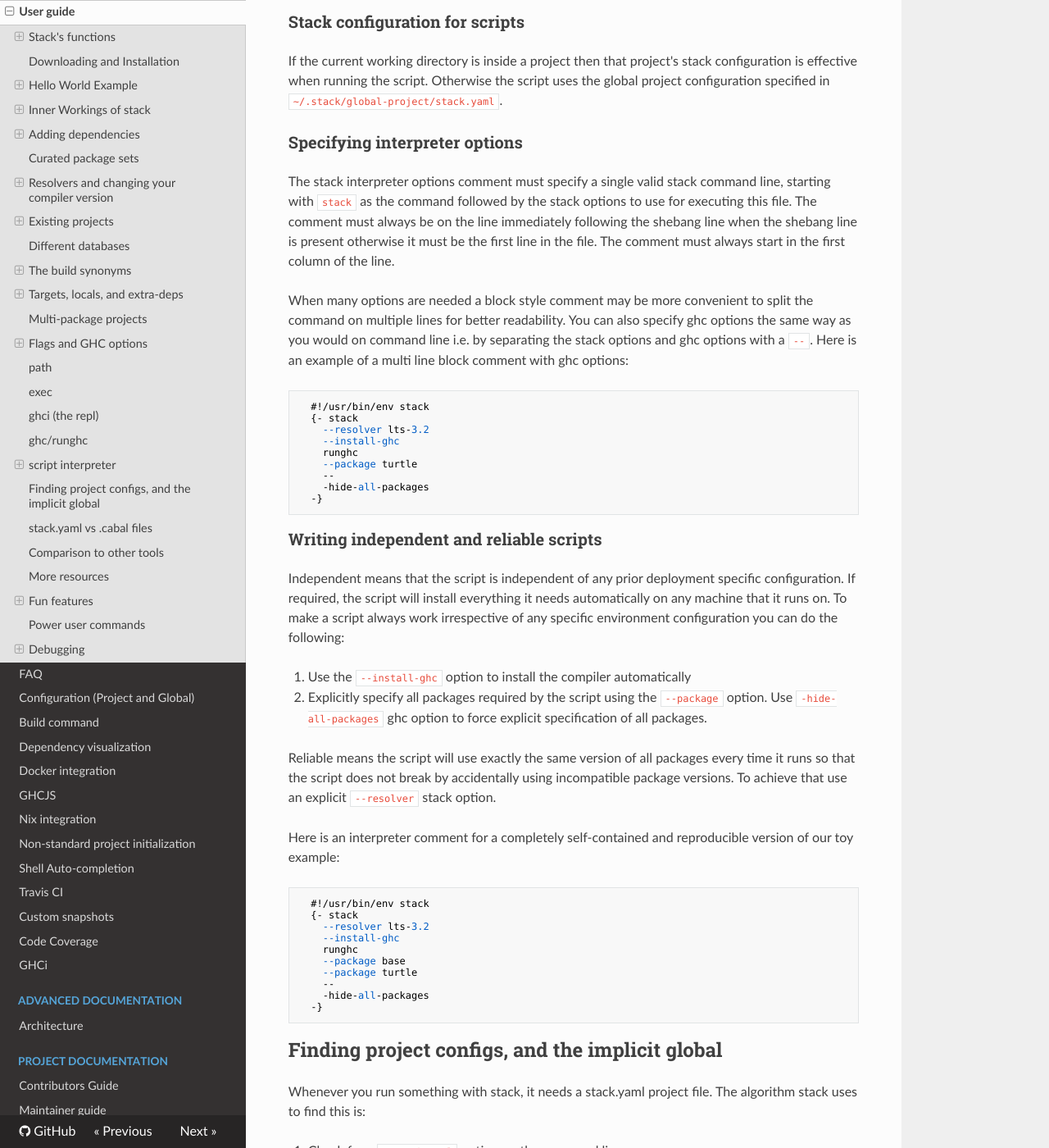
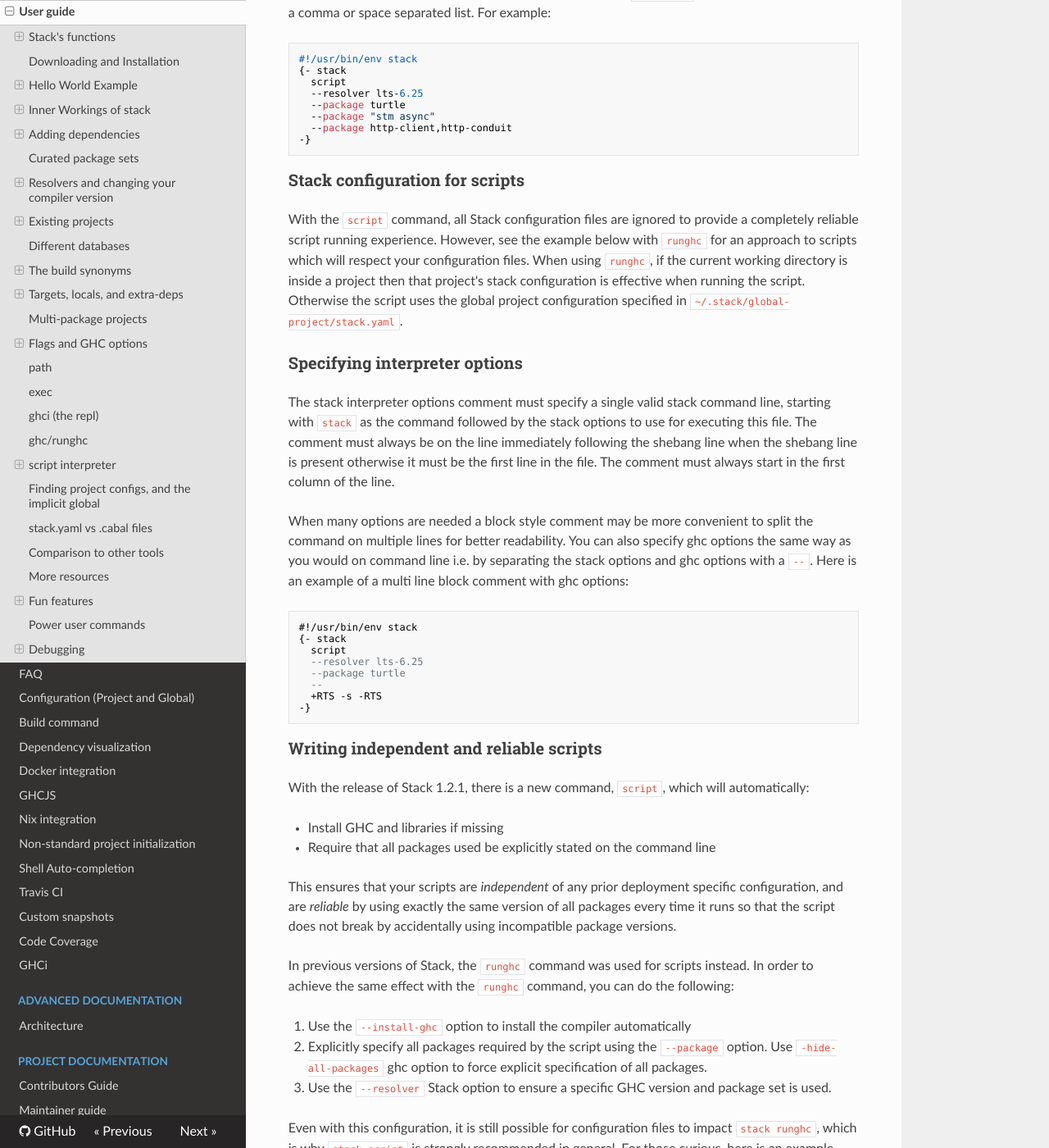
Before and after one commit to commercialhaskell/stack, an MkDocs documentation site: the page built from doc/GUIDE.md, in a window 1280 px wide and 1400 px high, scrolled down 30591 px. Shown: the whole window at 82% size. Built offline with MkDocs 1.6.1, drawn with Linux system fonts in a browser that asks for light colours; nearby versions of some CDN libraries; old or Windows-style settings are respelled for this version of MkDocs; some of the changed text lies outside the part shown.

Commit message:
Script command #2805
This adds a basic script command. Most of the work involved has to do
with preventing config files from being loaded. There's at least one
ugly hack involved (adding a dummy bcStackYaml value), and some usages
of error that should probably be converted to proper exception types.

While this addresses reproducibility, it doesn't help with the speed
concerns: script is now about 100ms faster than runghc on my system for
the case where --package is provided, but it's still over a second for
Hello World. The slowdown is inherent right now in checking if the
relevant packages are installed. It would be nice to figure out a way to
optimize the package check.

Also, this should include some integration tests. It should be a simple
matter of a test that includes a bogus stack.yaml and proving that stack
script ignores it.

````diff
--- a/doc/GUIDE.md
+++ b/doc/GUIDE.md
@@ -1650,23 +1650,17 @@
 An example will be easiest to understand:
 
 ```
-michael@d30748af6d3d:~$ cat turtle.hs
+michael@d30748af6d3d:~$ cat turtle-example.hs
 #!/usr/bin/env stack
--- stack --resolver lts-3.2 --install-ghc runghc --package turtle
+-- stack --resolver lts-6.25 script --package turtle
 {-# LANGUAGE OverloadedStrings #-}
 import Turtle
 main = echo "Hello World!"
-michael@d30748af6d3d:~$ chmod +x turtle.hs
-michael@d30748af6d3d:~$ ./turtle.hs
-Run from outside a project, using implicit global project config
-Using resolver: lts-3.2 specified on command line
-hashable-1.2.3.3: configure
-# installs some more dependencies
-Completed all 22 actions.
+michael@d30748af6d3d:~$ chmod +x turtle-example.hs
+michael@d30748af6d3d:~$ ./turtle-example.hs
+Completed 5 action(s).
 Hello World!
-michael@d30748af6d3d:~$ ./turtle.hs
-Run from outside a project, using implicit global project config
-Using resolver: lts-3.2 specified on command line
+michael@d30748af6d3d:~$ ./turtle-example.hs
 Hello World!
 ```
 
@@ -1684,11 +1678,30 @@
 If you're on Windows: you can run `stack turtle.hs` instead of `./turtle.hs`.
 The shebang line is not required in that case.
 
+### Using multiple packages
+
+You can also specify multiple packages, either with multiple `--package`
+arguments, or by providing a comma or space separated list. For example:
+
+```
+#!/usr/bin/env stack
+{- stack
+  script
+  --resolver lts-6.25
+  --package turtle
+  --package "stm async"
+  --package http-client,http-conduit
+-}
+```
+
 ### Stack configuration for scripts
 
-If the current working directory is inside a project then that project's stack
-configuration is effective when running the script. Otherwise the script uses
-the global project configuration specified in
+With the `script` command, all Stack configuration files are ignored to provide a
+completely reliable script running experience. However, see the example below
+with `runghc` for an approach to scripts which will respect your configuration
+files. When using `runghc`, if the current working directory is inside a
+project then that project's stack configuration is effective when running the
+script. Otherwise the script uses the global project configuration specified in
 `~/.stack/global-project/stack.yaml`.
 
 ### Specifying interpreter options
@@ -1707,49 +1720,60 @@
 a multi line block comment with ghc options:
 
 ```
-  #!/usr/bin/env stack
-  {- stack
-    --resolver lts-3.2
-    --install-ghc
-    runghc
-    --package turtle
-    --
-    -hide-all-packages
-  -}
+#!/usr/bin/env stack
+{- stack
+  script
+  --resolver lts-6.25
+  --package turtle
+  --
+  +RTS -s -RTS
+-}
 ```
 
 ### Writing independent and reliable scripts
 
-Independent means that the script is independent of any prior deployment
-specific configuration. If required, the script will install everything it
-needs automatically on any machine that it runs on. To make a script always
-work irrespective of any specific environment configuration you can do the
-following:
+With the release of Stack 1.2.1, there is a new command, `script`, which will
+automatically:
+
+* Install GHC and libraries if missing
+* Require that all packages used be explicitly stated on the command line
+
+This ensures that your scripts are _independent_ of any prior deployment
+specific configuration, and are _reliable_ by using exactly the same version of
+all packages every time it runs so that the script does not break by
+accidentally using incompatible package versions.
+
+In previous versions of Stack, the `runghc` command was used for scripts
+instead. In order to achieve the same effect with the `runghc` command, you can
+do the following:
 
 1. Use the `--install-ghc` option to install the compiler automatically
 2. Explicitly specify all packages required by the script using the
 `--package` option. Use `-hide-all-packages` ghc option to force
 explicit specification of all packages.
-
-Reliable means the script will use exactly the same version of all packages
-every time it runs so that the script does not break by accidentally using
-incompatible package versions. To achieve that use an explicit `--resolver`
-stack option.
-
-Here is an interpreter comment for a completely self-contained and reproducible
-version of our toy example:
-```
-  #!/usr/bin/env stack
-  {- stack
-    --resolver lts-3.2
-    --install-ghc
-    runghc
-    --package base
-    --package turtle
-    --
-    -hide-all-packages
+3. Use the `--resolver` Stack option to ensure a specific GHC version and
+   package set is used.
+
+Even with this configuration, it is still possible for configuration
+files to impact `stack runghc`, which is why `stack script` is strongly
+recommended in general. For those curious, here is an example with `runghc`:
+
+```
+#!/usr/bin/env stack
+{- stack
+  --resolver lts-6.25
+  --install-ghc
+  runghc
+  --package base
+  --package turtle
+  --
+  -hide-all-packages
   -}
 ```
+
+The `runghc` command is still very useful, especially when you're working on a
+project and want to access the package databases and configurations used by
+that project. See the next section for more information on configuration files.
 
 ## Finding project configs, and the implicit global
 
````
Also changed, not shown: ChangeLog.md (+9 -0 lines), 15 other files.
